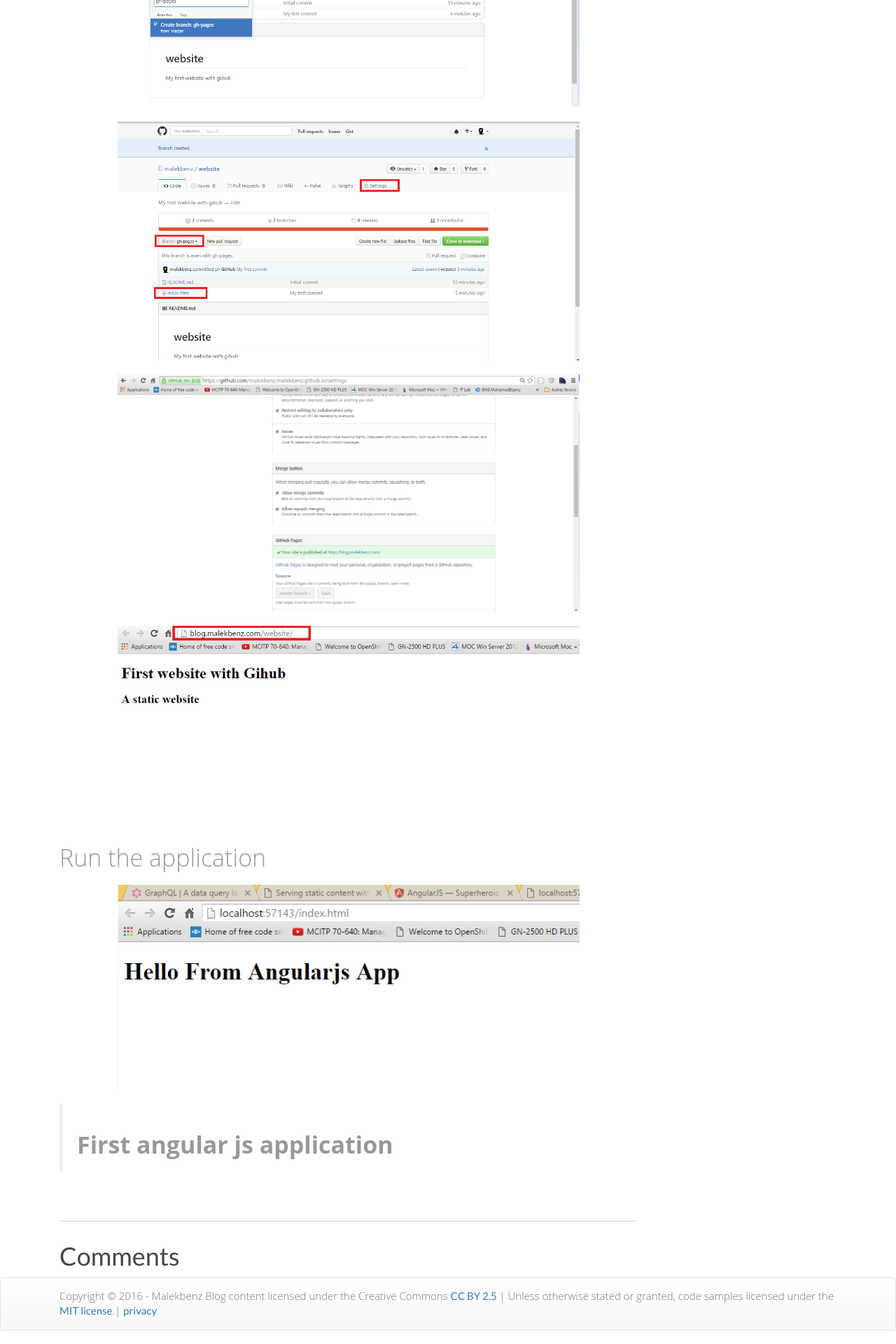
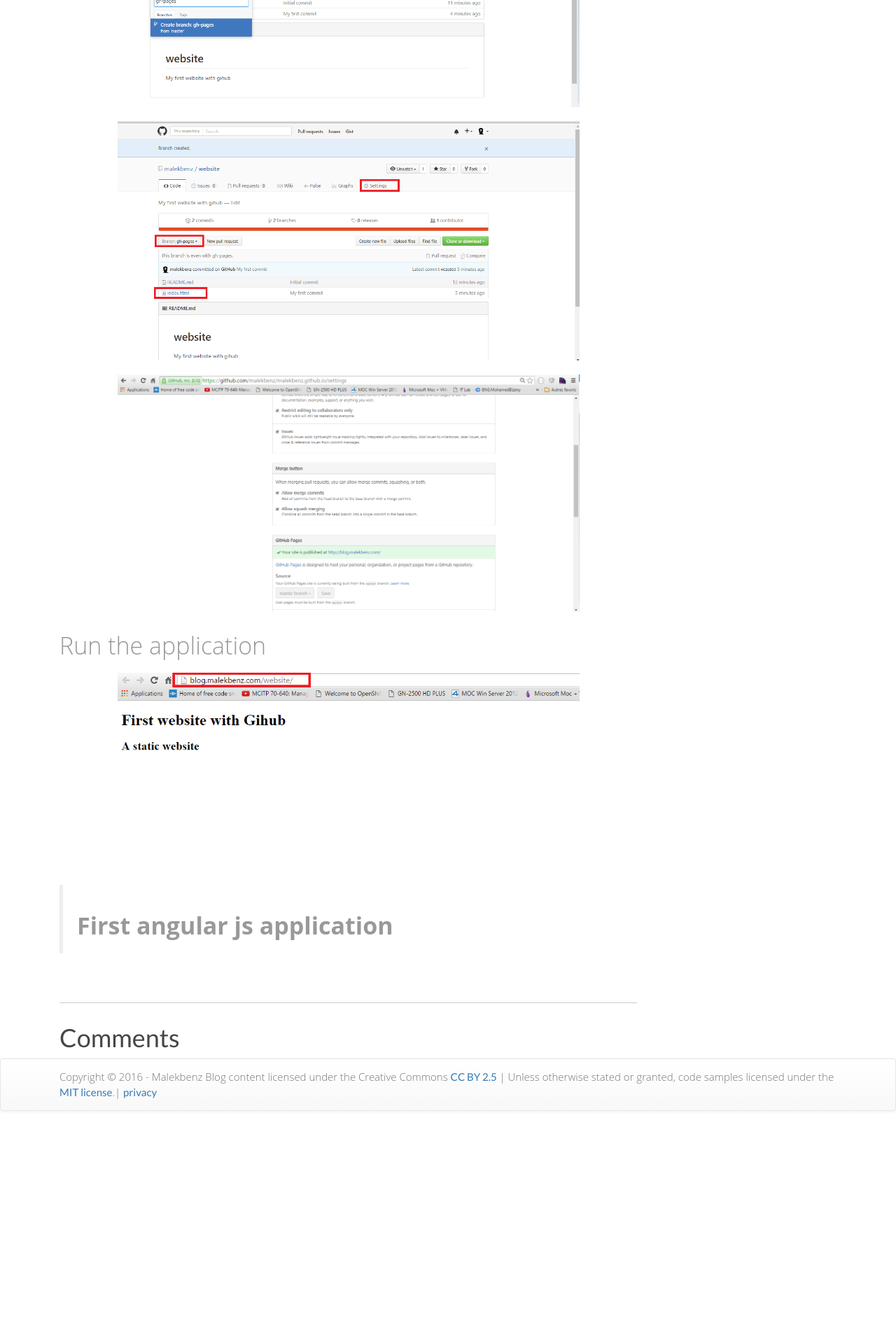
Before and after one commit to malekbenz/malekbenz, a Jekyll site: the page built from _posts/2016-06-01-Create-free-website-with-github.md, in a window 1280 px wide. Shown: the part 4016-5936 px from the top of the page at 70% size. Built offline with Jekyll 4.4.1, drawn with Linux system fonts in a browser that asks for light colours; nearby versions of some CDN libraries; comment, search, counter and statistics services are not loaded; after the commit the page ends 5623 px from its top, so only the background shows below that.

Commit message:
add post github

```diff
--- a/_posts/2016-06-01-Create-free-website-with-github.md
+++ b/_posts/2016-06-01-Create-free-website-with-github.md
@@ -36,13 +36,13 @@ categories: ['Javascript',  'NodeJs', 'Angularjs']
 
 ![CMD](/images/github/12.png){:class="img-responsive" :max-width="80%"}
 
-![CMD](/images/github/13.png){:class="img-responsive" :max-width="80%"}
+
 
 
 ## Run the application
 
 
-![vs code](/images/vstudio/angular.First.preview.png){:class="img-responsive" :max-width="80%"}
+![CMD](/images/github/13.png){:class="img-responsive" :max-width="80%"}
 
 
 
```
